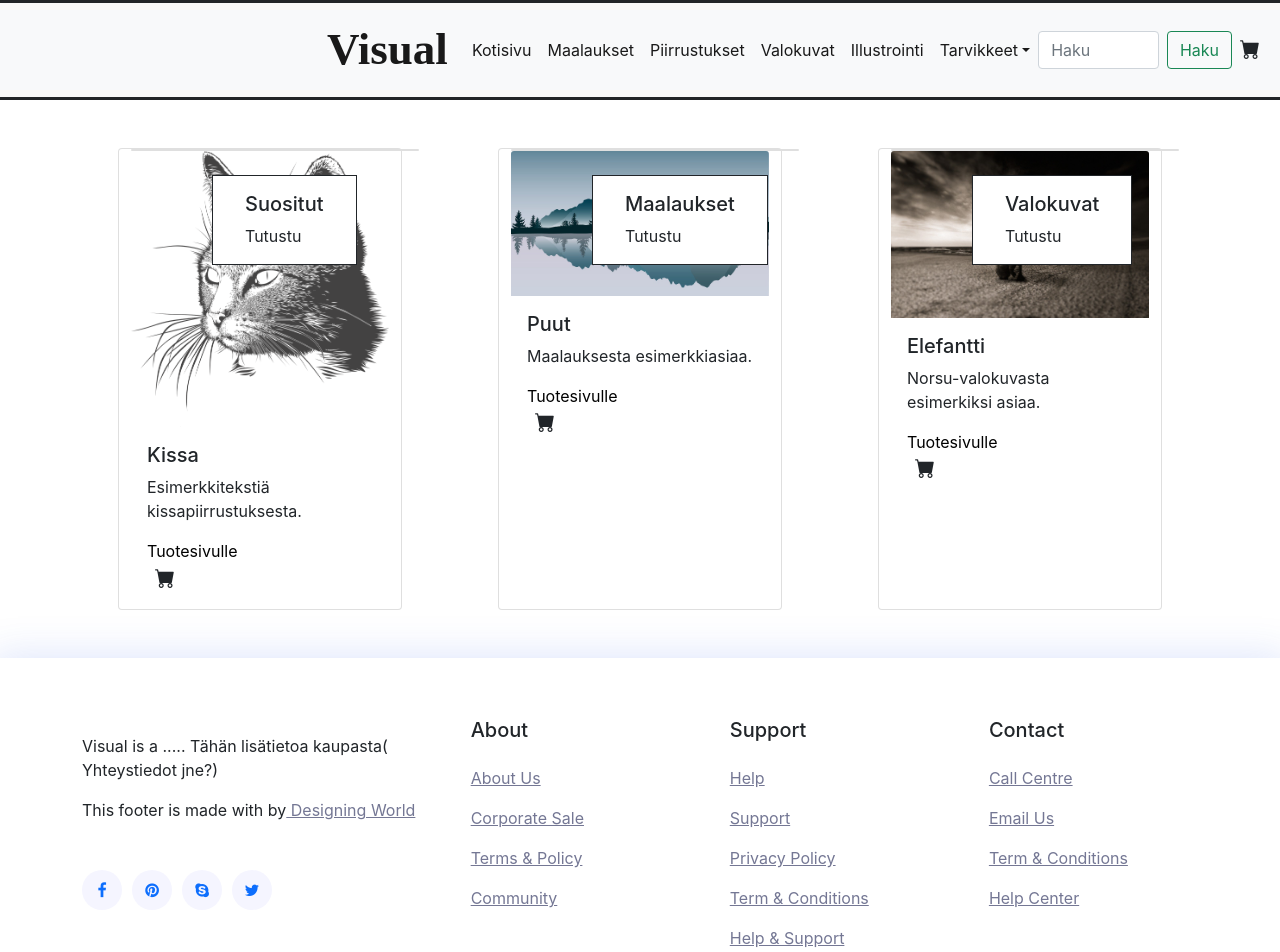
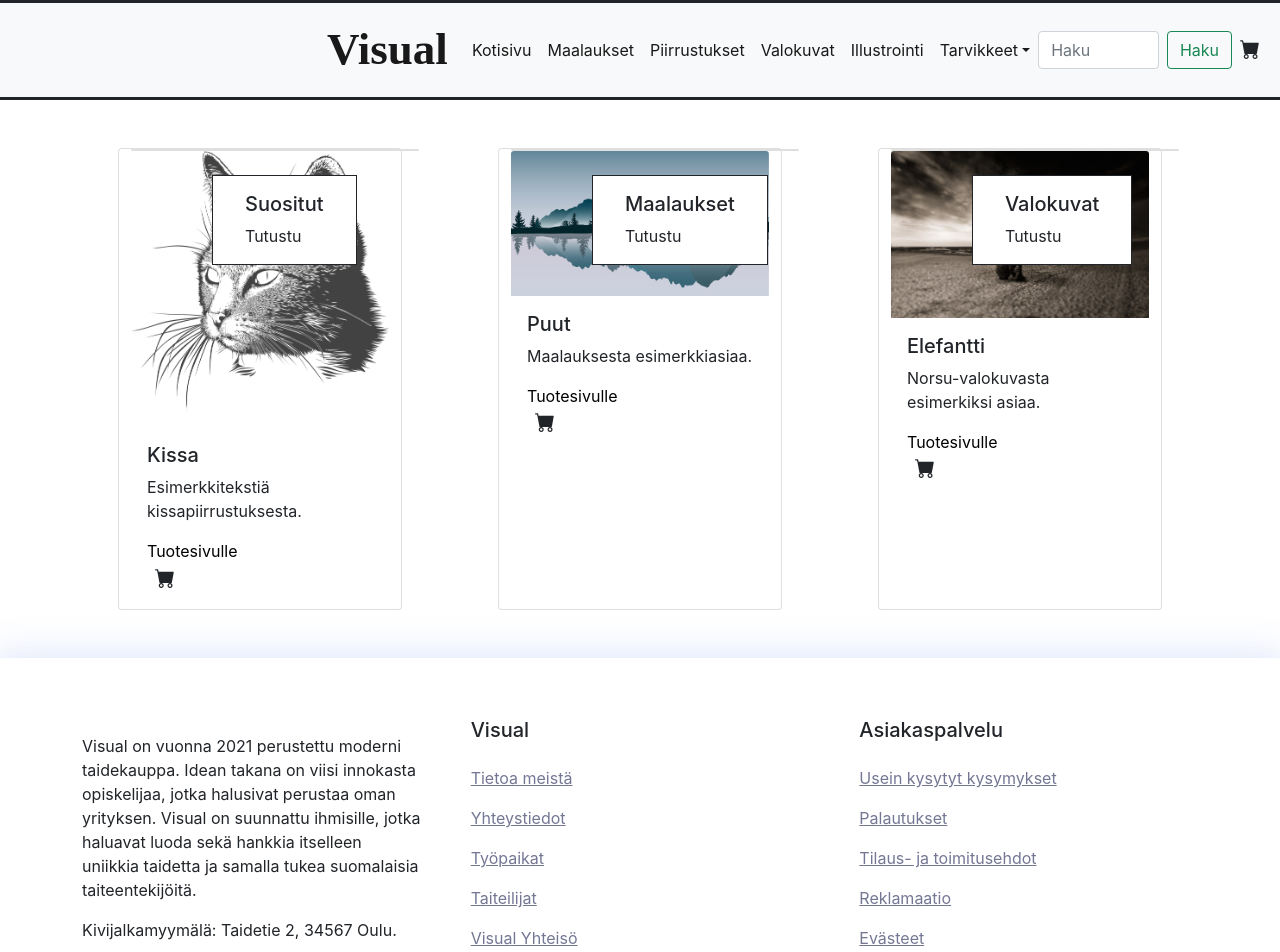
Before and after one commit to Opiskeluprojektit/Verkkopalvelu-front, a React (Create React App) app: page / in a window 1280 px wide. Shown: the top 952 px of the page. Built offline with nearby package versions, Linux system fonts and the light colour scheme; some icons are missing; a web font is replaced by a local one.

Commit message:
footer suomennettuna

```diff
--- a/src/App.js
+++ b/src/App.js
@@ -102,9 +102,17 @@ https://www.bootdey.com/snippets/view/white-footer#html footerin koodit löytyy
           <div className="col-12 col-sm-6 col-lg-4">
             <div className="single-footer-widget section_padding_0_130">
               <div className="footer-logo mb-3"></div>
-              <p>Visual is a .....
-                Tähän lisätietoa kaupasta( Yhteystiedot jne?)
-              </p>
+              <p>Visual on vuonna 2021 perustettu moderni taidekauppa.
+                Idean takana on viisi innokasta opiskelijaa, jotka halusivat perustaa oman yrityksen.
+                Visual on suunnattu ihmisille, jotka haluavat luoda sekä
+                hankkia itselleen uniikkia taidetta ja samalla tukea suomalaisia taiteentekijöitä.
+                </p>
+                <p>
+                Kivijalkamyymälä: Taidetie 2, 34567 Oulu.
+                </p>
+                <p>
+                Puh: 012-3456789
+                </p>
               <div className="copywrite-text mb-5">
                 <p className="mb-0">This footer is made with <i class="lni-heart mr-1"></i> by<a class="ml-1" href="https://wrapbootstrap.com/user/DesigningWorld"> Designing World</a></p>
               </div>
@@ -113,40 +121,28 @@ https://www.bootdey.com/snippets/view/white-footer#html footerin koodit löytyy
           </div>
           <div className="col-12 col-sm-6 col-lg">
             <div className="single-footer-widget section_padding_0_130">
-              <h5 className="widget-title">About</h5>
+              <h5 className="widget-title">Visual</h5>
               <div className="footer_menu">
-                <ul>
-                  <li><a href="#">About Us</a></li>
-                  <li><a href="#">Corporate Sale</a></li>
-                  <li><a href="#">Terms &amp; Policy</a></li>
-                  <li><a href="#">Community</a></li>
+              <ul>
+                  <li><a href="#">Tietoa meistä</a></li>
+                  <li><a href="#">Yhteystiedot</a></li>
+                  <li><a href="#">Työpaikat</a></li>
+                  <li><a href="#">Taiteilijat</a></li>
+                  <li><a href="#">Visual Yhteisö</a></li>
                 </ul>
               </div>
             </div>
           </div>
           <div className="col-12 col-sm-6 col-lg">
             <div className="single-footer-widget section_padding_0_130">
-              <h5 className="widget-title">Support</h5>
+              <h5 className="widget-title">Asiakaspalvelu</h5>
               <div className="footer_menu">
-                <ul>
-                  <li><a href="#">Help</a></li>
-                  <li><a href="#">Support</a></li>
-                  <li><a href="#">Privacy Policy</a></li>
-                  <li><a href="#">Term &amp; Conditions</a></li>
-                  <li><a href="#">Help &amp; Support</a></li>
-                </ul>
-              </div>
-            </div>
-          </div>
-          <div className="col-12 col-sm-6 col-lg">
-            <div className="single-footer-widget section_padding_0_130">
-              <h5 className="widget-title">Contact</h5>
-              <div className="footer_menu">
-                <ul>
-                  <li><a href="#">Call Centre</a></li>
-                  <li><a href="#">Email Us</a></li>
-                  <li><a href="#">Term &amp; Conditions</a></li>
-                  <li><a href="#">Help Center</a></li>
+              <ul>
+                  <li><a href="#">Usein kysytyt kysymykset</a></li>
+                  <li><a href="#">Palautukset</a></li>
+                  <li><a href="#">Tilaus- ja toimitusehdot</a></li>
+                  <li><a href="#">Reklamaatio</a></li>
+                  <li><a href="#">Evästeet</a></li>
                 </ul>
               </div>
             </div>
```
